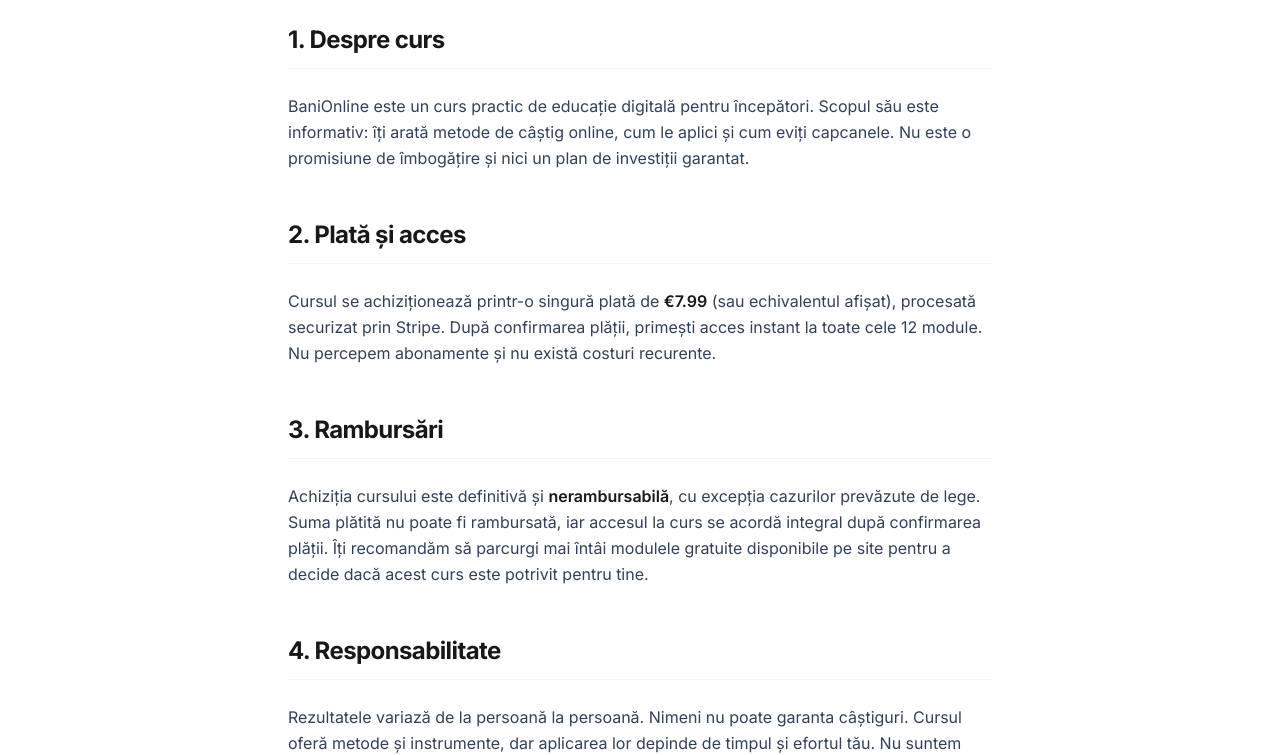
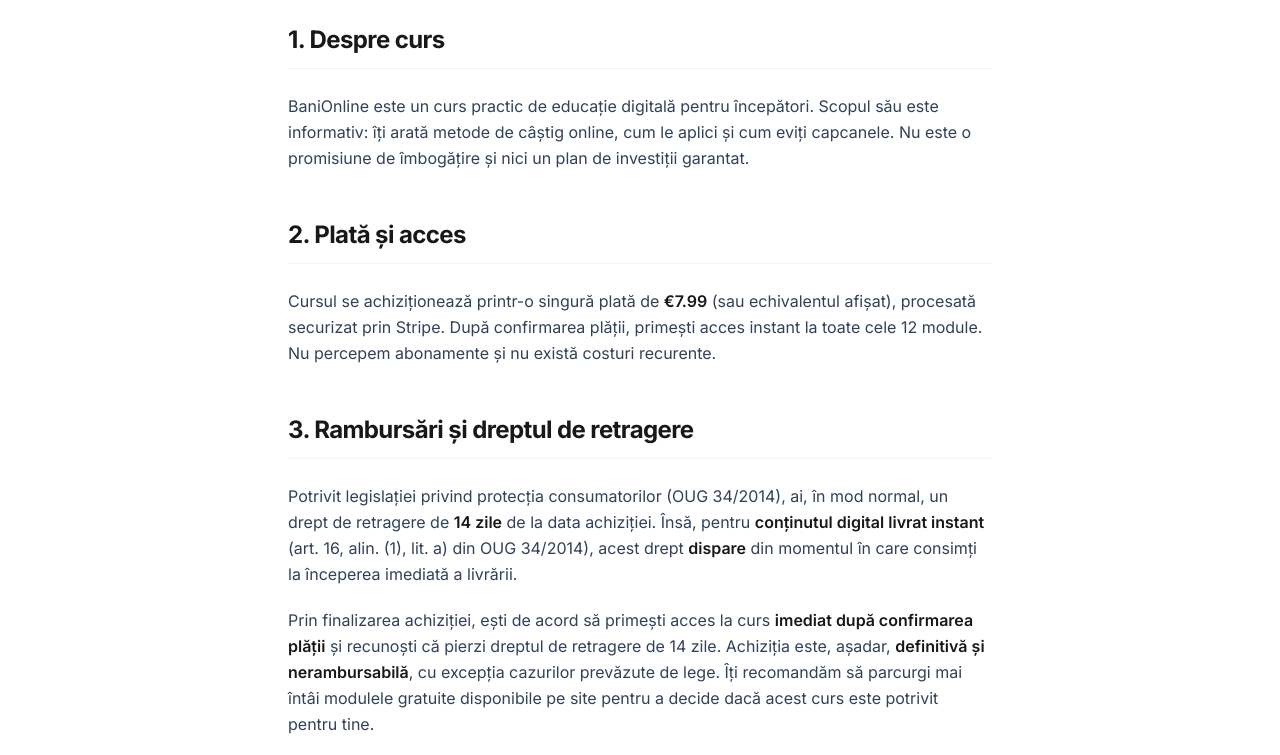
Before and after one commit to Vlad-Aureliu-Moraru/COURSES_PLATFORM, an Astro site in the folder site/: page /termeni in a window 1280 px wide. Shown: the part 225-980 px from the top of the page. Built offline with nearby package versions, Linux system fonts and the light colour scheme; Astro itself is replaced by a stand-in of ours; no server answers.

Commit message:
State non-refundable digital-content clause in terms (OUG 34/2014)

```diff
--- a/site/src/pages/termeni.astro
+++ b/site/src/pages/termeni.astro
@@ -22,12 +22,19 @@ import Layout from '../layouts/Layout.astro';
         Nu percepem abonamente și nu există costuri recurente.
       </p>
 
-      <h2>3. Rambursări</h2>
+      <h2>3. Rambursări și dreptul de retragere</h2>
       <p>
-        Achiziția cursului este definitivă și <strong>nerambursabilă</strong>, cu excepția cazurilor
-        prevăzute de lege. Suma plătită nu poate fi rambursată, iar accesul la curs se acordă integral
-        după confirmarea plății. Îți recomandăm să parcurgi mai întâi modulele gratuite disponibile pe
-        site pentru a decide dacă acest curs este potrivit pentru tine.
+        Potrivit legislației privind protecția consumatorilor (OUG 34/2014), ai, în mod normal, un drept
+        de retragere de <strong>14 zile</strong> de la data achiziției. Însă, pentru <strong>conținutul
+        digital livrat instant</strong> (art. 16, alin. (1), lit. a) din OUG 34/2014), acest drept
+        <strong>dispare</strong> din momentul în care consimți la începerea imediată a livrării.
+      </p>
+      <p>
+        Prin finalizarea achiziției, ești de acord să primești acces la curs <strong>imediat după
+        confirmarea plății</strong> și recunoști că pierzi dreptul de retragere de 14 zile. Achiziția
+        este, așadar, <strong>definitivă și nerambursabilă</strong>, cu excepția cazurilor prevăzute de
+        lege. Îți recomandăm să parcurgi mai întâi modulele gratuite disponibile pe site pentru a decide
+        dacă acest curs este potrivit pentru tine.
       </p>
 
       <h2>4. Responsabilitate</h2>
```
Also changed, not shown: 1 other file.
